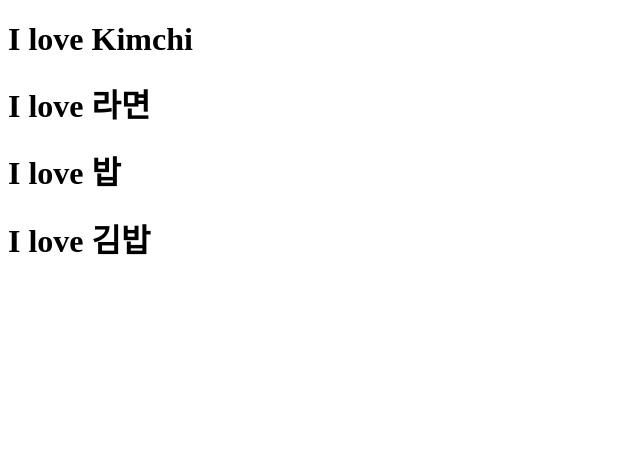
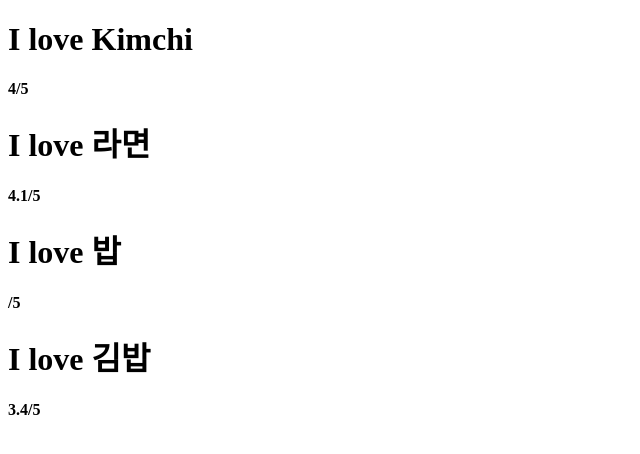
Before and after one commit to HamoHamoHamo/React-MovieApp, a React (Create React App) app: page / in a window 1280 px wide. Shown: the top 454 px of the page, without its empty margins (0-640 px from the left). Built offline with nearby package versions, Linux system fonts and the light colour scheme.

Commit message:
#2.4 Protection with PropTypes

```diff
--- a/package.json
+++ b/package.json
@@ -6,6 +6,7 @@
     "@testing-library/jest-dom": "^5.12.0",
     "@testing-library/react": "^11.2.7",
     "@testing-library/user-event": "^12.8.3",
+    "prop-types": "^15.7.2",
     "react": "^17.0.2",
     "react-dom": "^17.0.2",
     "react-scripts": "4.0.3",
--- a/src/App.js
+++ b/src/App.js
@@ -1,28 +1,45 @@
-function Potato({name}){
-  return <h1>I love {name}</h1>;
-}
+import propTypes from "prop-types";
 
 const foodILike = [
   {
     id: 1,
     name: "Kimchi",
+    rating: 4,
   },
   {
     id: 2,
     name: "라면",
+    rating: 4.1,
   },
   {
     id: 3,
     name: "밥",
+
   },
   {
     id: 4,
     name: "김밥",
+    rating: 3.4,
   }
 ]
 
+function Food({name, rating}){
+  return (
+    <div>
+      <h1>I love {name}</h1>
+      <h4>{rating}/5</h4>
+    </div>
+  );
+}
+
+Food.propTypes = {
+  name: propTypes.string.isRequired,
+  rating: propTypes.number,
+};
+
+
 function renderFood(dish) {
-  return <Potato key={dish.id} name={dish.name} />
+  return <Food key={dish.id} name={dish.name} rating={dish.rating} />
 }
 
 function App() {
```
Also changed, not shown: 1 other file (tests, documents, lock files or other folders).
